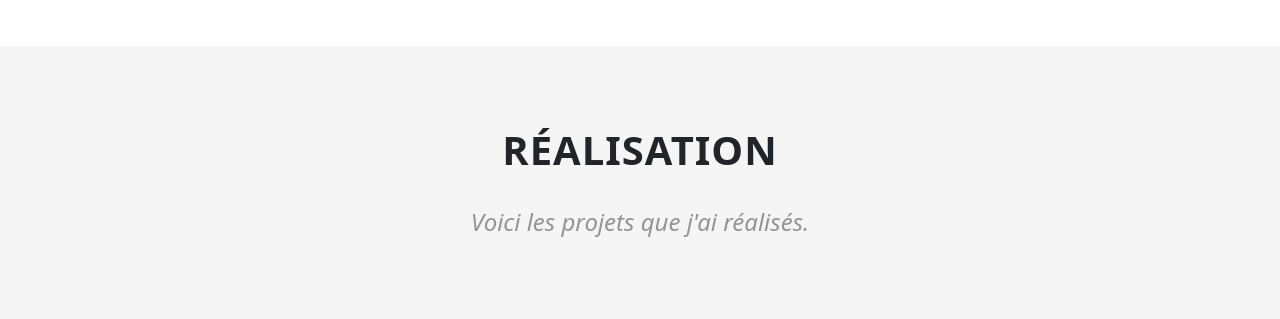
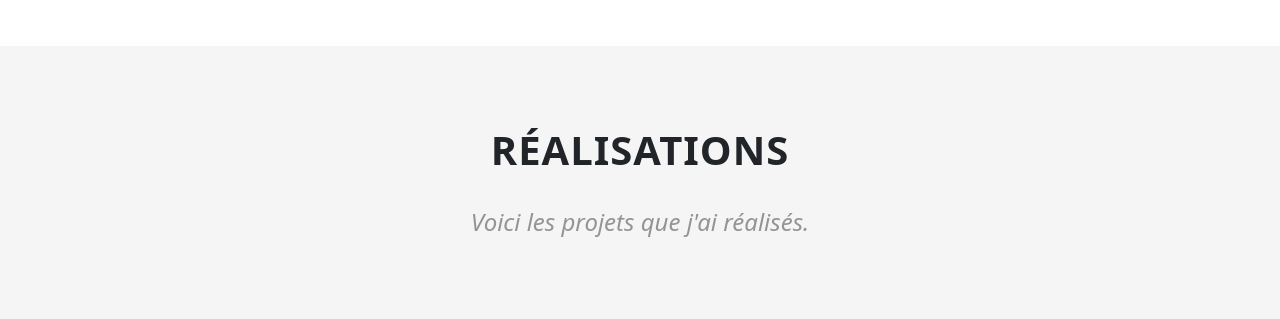
Before and after one commit to JasonLauret/Portfolio-Jason, a plain HTML site: page index.html in a window 1280 px wide. Shown: the part 1480-1799 px from the top of the page. Drawn offline with nearby package versions, Linux system fonts and the light colour scheme.

Commit message:
Modification titre 'Realisations'

```diff
--- a/index.html
+++ b/index.html
@@ -67,7 +67,7 @@
 
     <!-- _______________Réalisation_______________ -->
     <section class="realisation" id="realisation">
-        <h1 class="titre_section">Réalisation</h1>
+        <h1 class="titre_section">Réalisations</h1>
         <p class="sous_titre">Voici les projets que j'ai réalisés.</p>
         <!-- _____Modal_____ -->
         <!-- Bouton ouvrir modal -->
```
